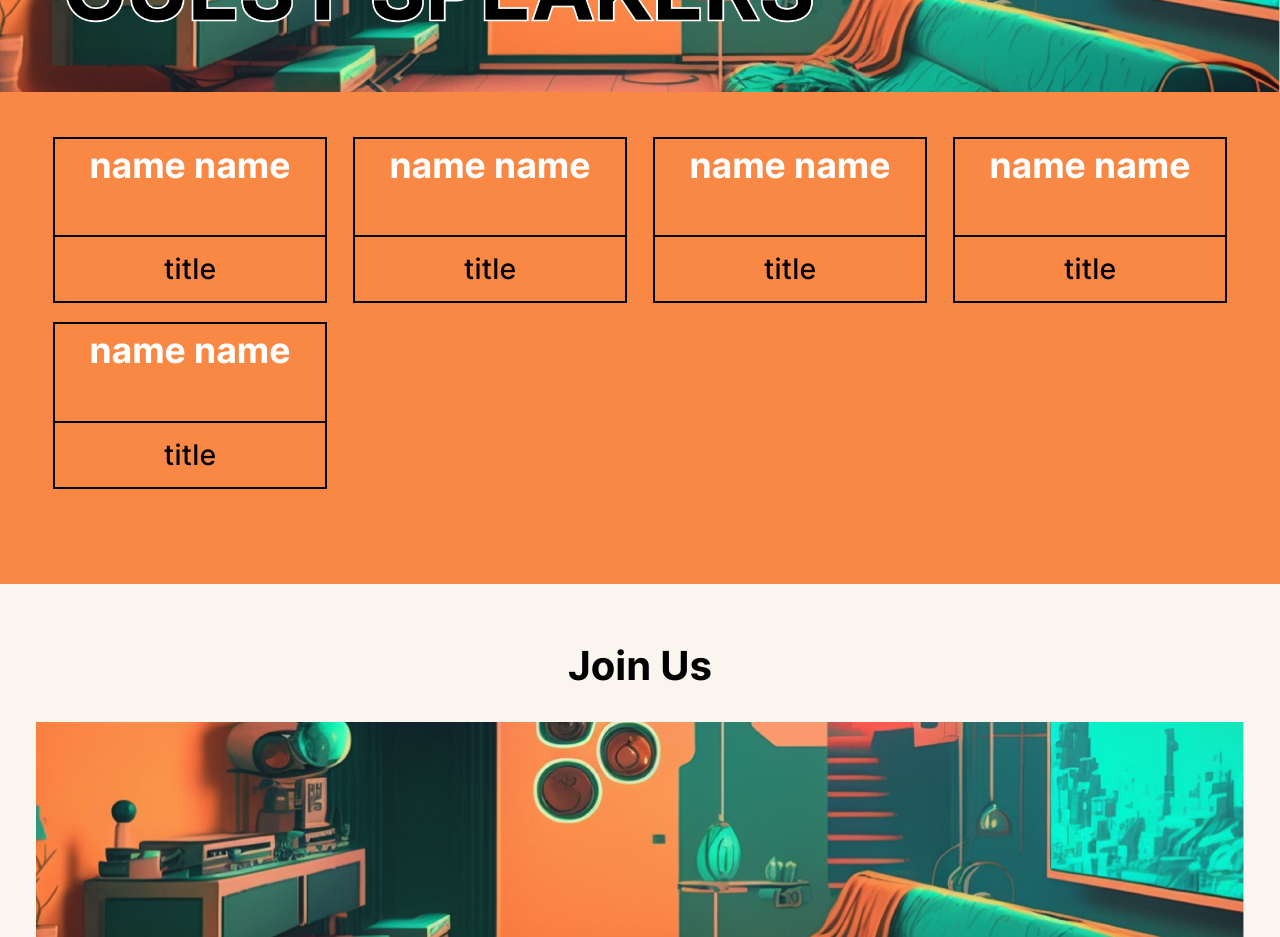
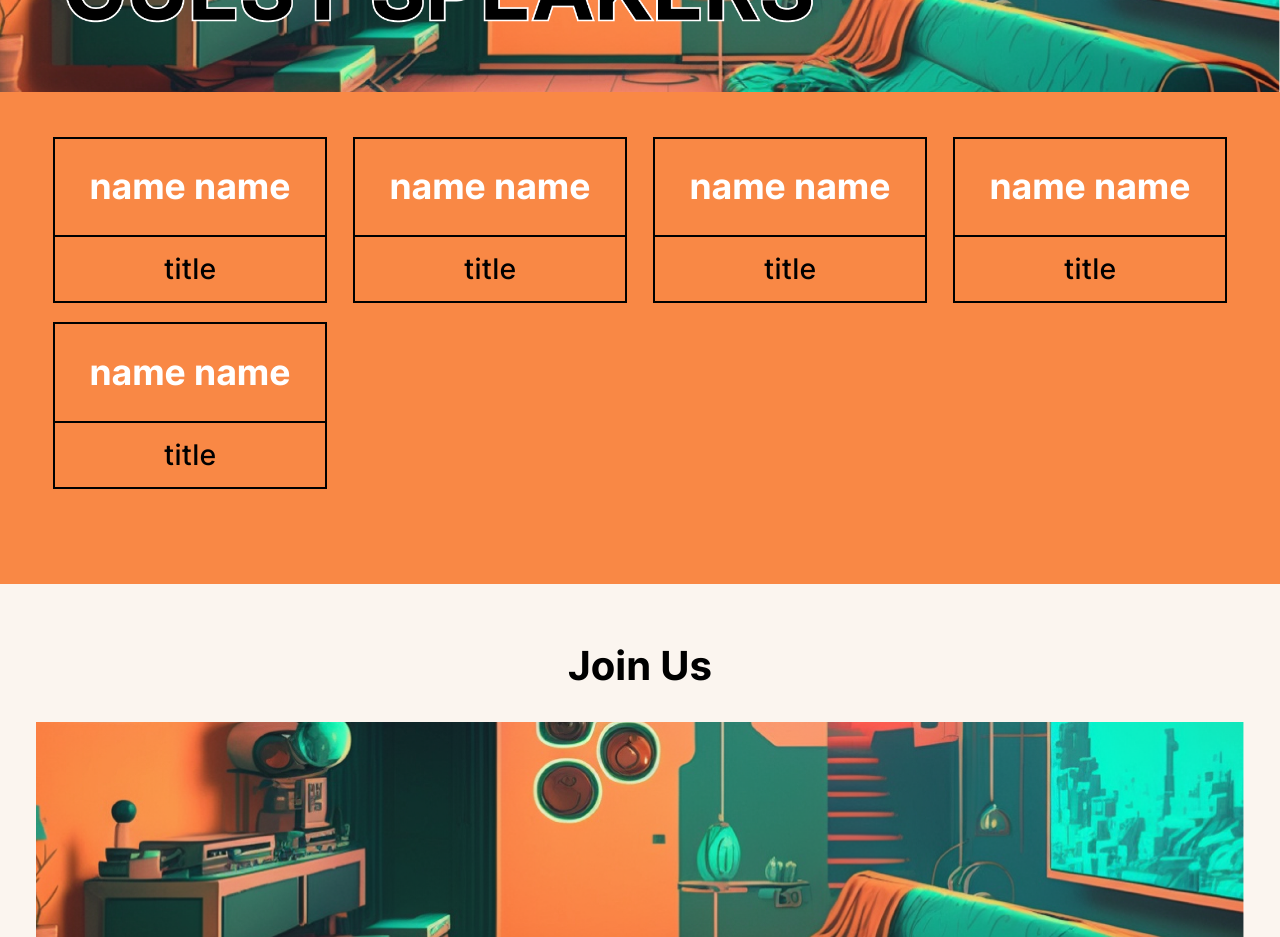
Before and after one commit to rebase-network/dao-montenegro-web, a React (Vite) app: page / in a window 1280 px wide. Shown: the part 3840-4777 px from the top of the page. Built offline with nearby package versions, Linux system fonts and the light colour scheme.

Commit message:
fix font style

```diff
--- a/src/components/speaker.jsx
+++ b/src/components/speaker.jsx
@@ -37,7 +37,9 @@ export default function Speaker() {
       <CardBox>
         {List.map((l, i) => (
           <li key={i}>
-            <div className="name">{l.name}</div>
+            <div className="name">
+              <span>{l.name}</span>
+            </div>
             <div className="title">{l.title}</div>
           </li>
         ))}
@@ -104,6 +106,9 @@ const CardBox = styled.ul`
       font-size: 4rem;
       color: #ffffff;
       height: 10.9rem;
+      display: flex;
+      flex-direction: column;
+      justify-content: center;
     }
     .title {
       font-family: "Inter";
```
